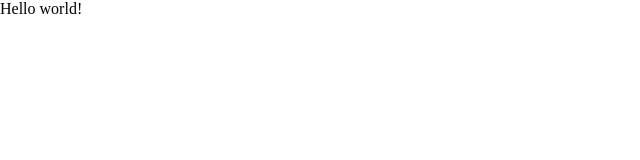
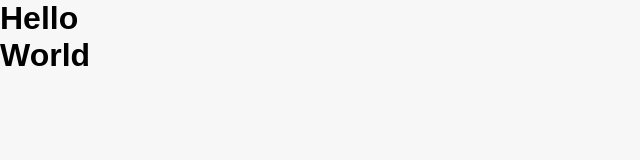
Before and after one commit to gurpreetsingh2808/blogger, a Gatsby site: page / in a window 1280 px wide. Shown: the whole page, without its empty margins (0-640 px from the left). Built offline with nearby package versions, Linux system fonts and the light colour scheme; Gatsby itself is replaced by a stand-in of ours; a web font is replaced by a local one.

Commit message:
Added container components

```diff
--- a/gatsby-browser.js
+++ b/gatsby-browser.js
@@ -10,7 +10,7 @@ const GlobalStyles = createGlobalStyle`
         padding: 0;
     }
 
-    body. html {
+    body, html {
         font-family: ${props => props.theme.fonts.main};
         height: 100%;
         background-color: ${props => props.theme.colors.light1};
--- /dev/null
+++ b/src/components/Container.js
@@ -0,0 +1,6 @@
+import React from 'react';
+import { ContainerWrapper } from './../elements';
+
+export const Container = ({children}) => {
+    return <ContainerWrapper>{children}</ContainerWrapper>
+}
--- /dev/null
+++ b/src/components/index.js
@@ -0,0 +1 @@
+export * from './Container';
--- /dev/null
+++ b/src/elements/ContainerElements.js
@@ -0,0 +1,19 @@
+import styled from 'styled-components';
+
+export const ContainerWrapper = styled.div`
+    height: 100%;
+    display: grid;
+    grid-template-columns: 1fr repeat(12, minmax(auto, 4.2rem)) 1fr;
+    grid-template-rows: 7.8rem 20rem 5rem auto;
+    gap: 0 2rem;
+
+    @media ${props => props.theme.breakpoints.tablet} {
+        grid-template-columns: 2rem repeat(6, 1fr) 2rem;
+        grid-gap: 0 1rem;
+    }
+
+    @media ${props => props.theme.breakpoints.mobile} {
+        grid-template-columns: 1rem repeat(6, 1fr) 1rem;
+    }
+
+`
--- /dev/null
+++ b/src/elements/index.js
@@ -0,0 +1 @@
+export * from './ContainerElements';
--- a/src/pages/index.js
+++ b/src/pages/index.js
@@ -1,5 +1,17 @@
 import React from "react"
+import {Container} from '../components';
 
-export default function Home() {
-  return <div>Hello world!</div>
+// export default function Home() {
+//   return <div>Hello world!</div>
+// }
+
+
+export default function IndexPage() {
+  return (
+    <Container>
+      <h1>Hello World</h1>
+    </Container>
+  )
 }
+
+// export default IndexPage
```
Also changed, not shown: gatsby-node.js (added, +43 -0 lines).
